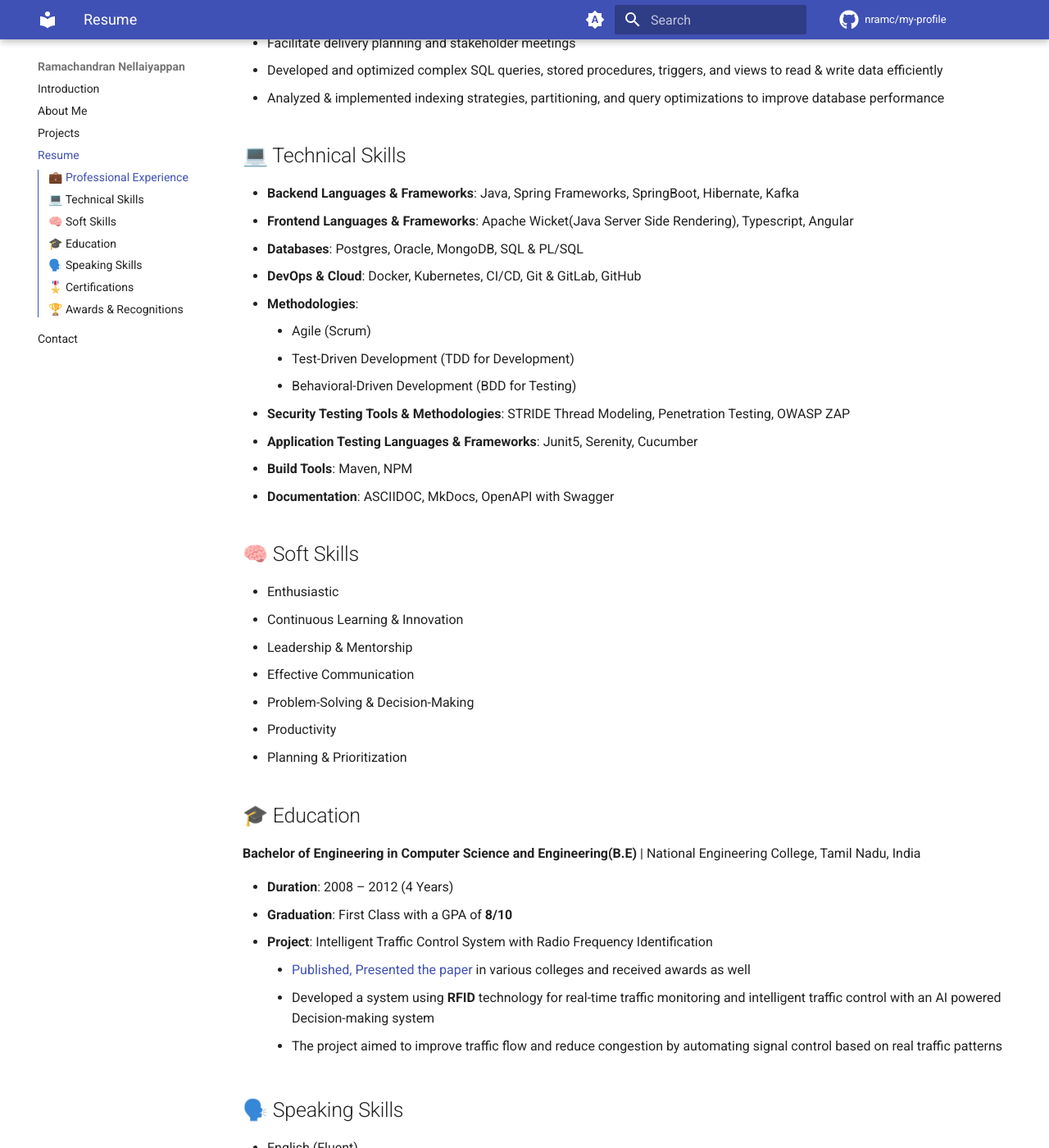
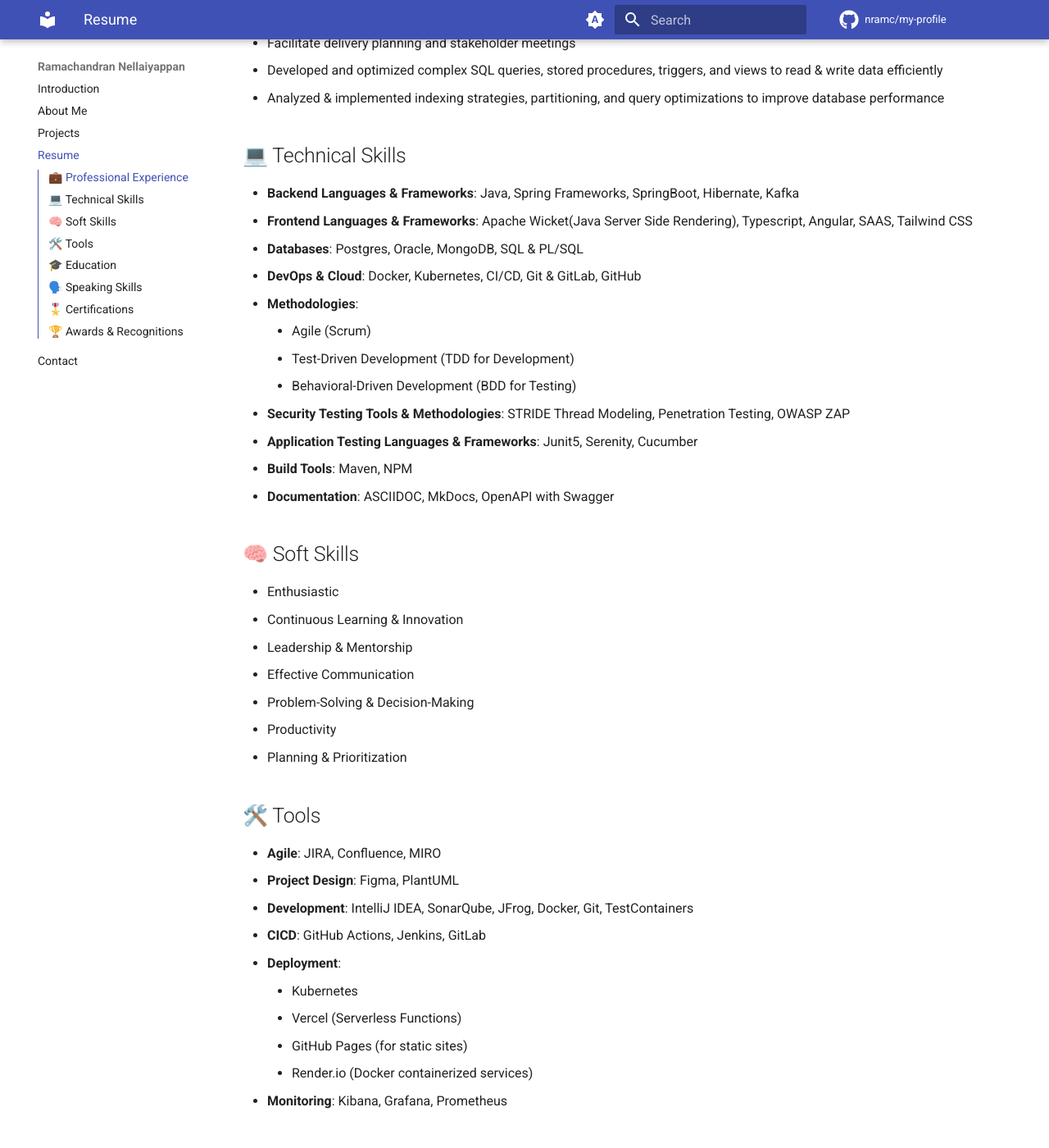
Before and after one commit to nramc/my-profile, an MkDocs documentation site: the page built from docs/resume.md, in a window 1280 px wide and 1400 px high, scrolled down 992 px. Shown: the whole window at 82% size. Built offline with MkDocs 1.6.1 and Material for MkDocs 9.7.7, drawn with Linux system fonts in a browser that asks for light colours; comment, search, counter and statistics services are not loaded.

Commit message:
feat: additional tools added from legacy portfolio website

```diff
--- a/docs/resume.md
+++ b/docs/resume.md
@@ -1,4 +1,5 @@
 # 📄 Resume
+
 [📄 Download as PDF](assets/documents/resume/Ramachandran%20Nellaiyappan.pdf){ .md-button .float-right }
 
 <div>
@@ -44,7 +45,8 @@
 ## 💻 Technical Skills
 
 - **Backend Languages & Frameworks**: Java, Spring Frameworks, SpringBoot, Hibernate, Kafka
-- **Frontend Languages & Frameworks**: Apache Wicket(Java Server Side Rendering), Typescript, Angular
+- **Frontend Languages & Frameworks**: Apache Wicket(Java Server Side Rendering), Typescript, Angular, SAAS, Tailwind
+  CSS
 - **Databases**: Postgres, Oracle, MongoDB, SQL & PL/SQL
 - **DevOps & Cloud**: Docker, Kubernetes, CI/CD, Git & GitLab, GitHub
 - **Methodologies**:
@@ -65,6 +67,19 @@
 - Problem-Solving & Decision-Making
 - Productivity
 - Planning & Prioritization
+
+## 🛠️ Tools
+
+- **Agile**: JIRA, Confluence, MIRO
+- **Project Design**: Figma, PlantUML
+- **Development**: IntelliJ IDEA, SonarQube, JFrog, Docker, Git, TestContainers
+- **CICD**: GitHub Actions, Jenkins, GitLab
+- **Deployment**:
+    - Kubernetes
+    - Vercel (Serverless Functions)
+    - GitHub Pages (for static sites)
+    - Render.io (Docker containerized services)
+- **Monitoring**: Kibana, Grafana, Prometheus
 
 ## 🎓 Education
 
```
